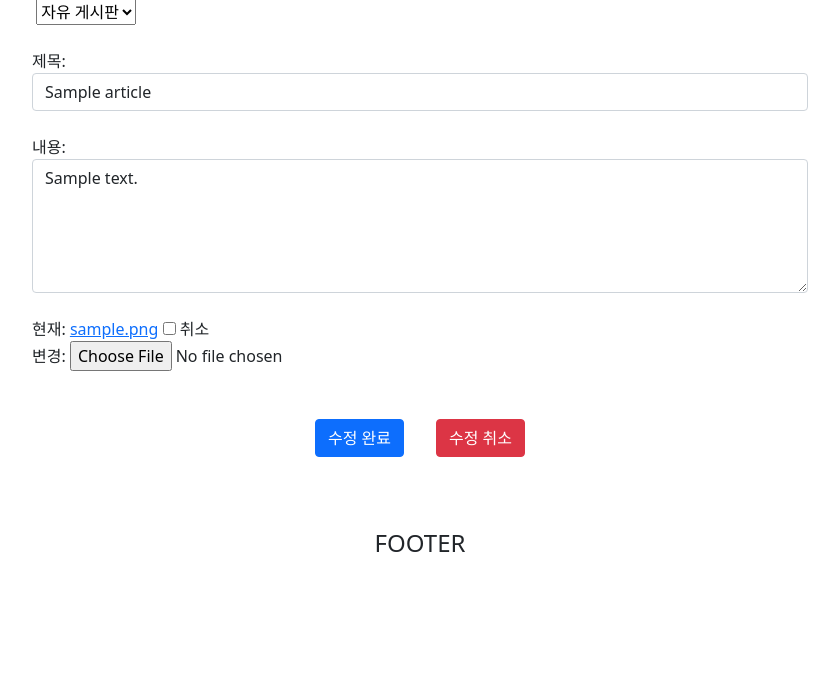
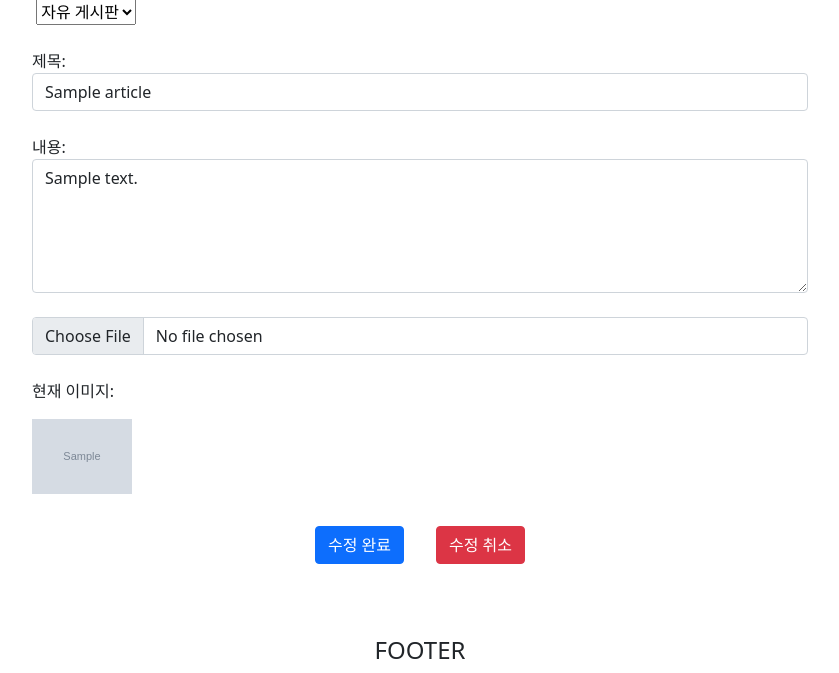
Before and after one commit to meganatc7/ESC, a Django app: page /articles/1/update/ in a window 1280 px wide. Shown: the part 136-809 px from the top of the page, without its empty margins (220-1059 px from the left). Before the commit the page ends 688 px from the top, so only its background shows below. Run offline with Django 3.2, Linux system fonts and the light colour scheme; a user stored in the database is signed in; tables that the repository leaves empty hold one stand-in row (values such as "Sample post"); grey boxes marked "Sample" are stand-in pictures; some libraries are stand-ins or nearby versions.

Commit message:
Modify update feature

```diff
--- a/articles/forms.py
+++ b/articles/forms.py
@@ -46,6 +46,11 @@ class PhotoForm(forms.ModelForm):
     image = forms.ImageField(
         label='이미지',
         required=False,
+        widget = forms.FileInput(
+            attrs={
+                'class': 'form-control',
+            }
+        )
     )
     class Meta:
         model = Photo
--- a/articles/templates/articles/update.html
+++ b/articles/templates/articles/update.html
@@ -32,6 +32,12 @@
       </fieldset>
       <br>
     {% endfor %}
+    <div class="mb-2">
+      <p>현재 이미지:</p>
+      {% for photo in photos %}
+        <img src="{{ photo.image.url }}" alt="" width="100px;">
+      {% endfor %}
+    </div>
     <br>
 
     {% comment %} 버튼 부분 {% endcomment %}
--- a/articles/views.py
+++ b/articles/views.py
@@ -129,6 +129,7 @@ def update(request, article_pk):
         'article_form': article_form,
         'photo_form': photo_form,
         'article': article,
+        'photos': photos,
     }
     return render(request, 'articles/update.html', context)
 
```
